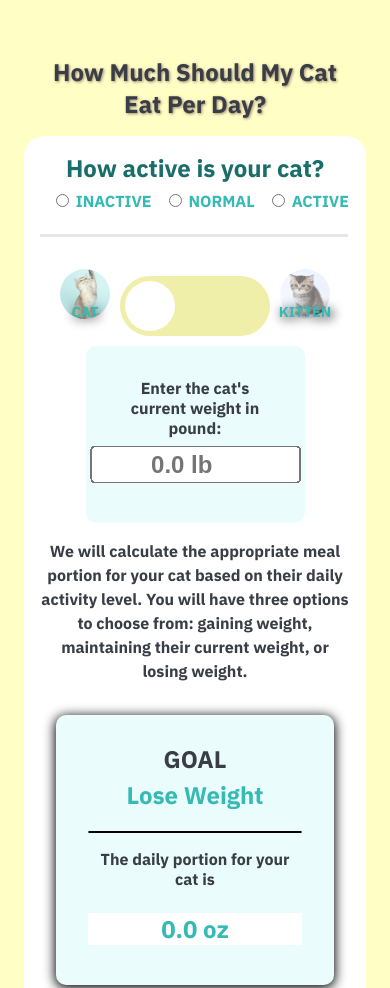
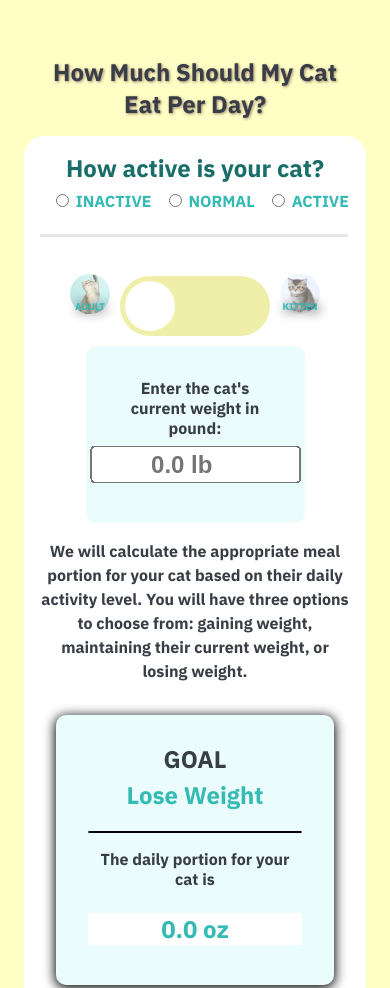
Before and after one commit to lolo16cm/howMuchCatMeal, a website: page index.html in a window 390 px wide. Shown: the top 988 px of the page. Drawn offline with Linux system fonts and the light colour scheme.

Commit message:
revise adult & font size

```diff
--- a/index.html
+++ b/index.html
@@ -40,7 +40,7 @@
         <div class="toggle_wrapper">
             <div class="img">
                 <img src="img/cat.jpg" alt="cat">
-                <div class="img_div">CAT</div>
+                <div class="img_div">ADULT</div>
             </div>
 
             <div class="toggle">
--- a/index.scss
+++ b/index.scss
@@ -270,8 +270,8 @@ font-size: 1.5rem;}
       height: 40px;
     }
 
-    .img_div{
-      font-size: 0.1rem;
+    .toggle_wrapper .img_div{
+      font-size: 0.7rem;
     }
 
     .weight label{
```
Also changed, not shown: index.css.
